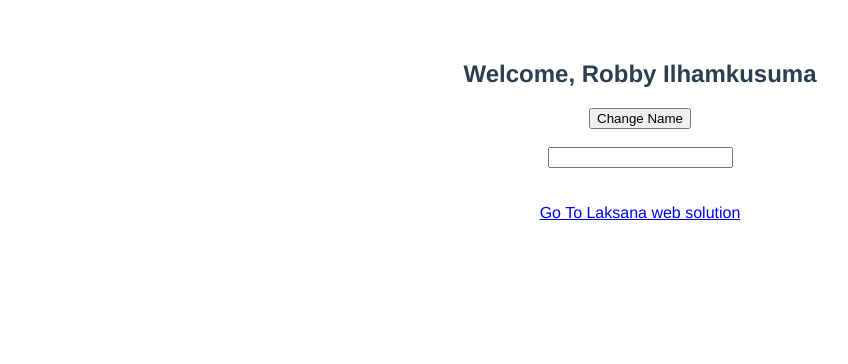
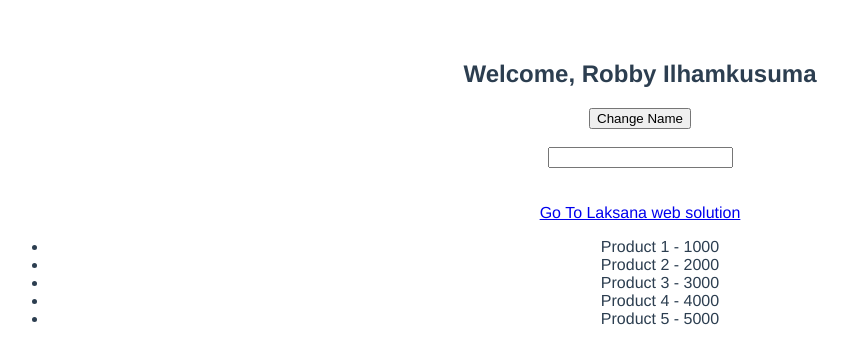
Before and after one commit to robbytrujillo/fundamentalVue, a Vue app: page / in a window 1280 px wide. Shown: the top 364 px of the page, without its empty margins (0-848 px from the left). Built offline with nearby package versions, Linux system fonts and the light colour scheme.

Commit message:
Fundamental Vue

```diff
--- a/src/App.vue
+++ b/src/App.vue
@@ -8,6 +8,17 @@
   <!-- output agar realtime -->
   {{ panggil }}<br /><br />
   <a :href="url">Go To Laksana web solution</a>
+  <br />
+  <!-- condition if -->
+  <div v-if="products.length">
+    <ul>
+      <!-- looping -->
+      <li v-for="item in products" :key="item.id">{{ item.title }} - {{ item.price }}</li>
+    </ul>
+  </div>
+  <div v-else>
+    <p>No Data Found</p>
+  </div>
 </template>
 
 <script>
@@ -18,6 +29,14 @@ export default {
       nama: "Robby Ilhamkusuma",
       url: "https://laksanasolution.com",
       panggil: "",
+
+      products: [
+        { id: 1, title: "Product 1", price: 1000 },
+        { id: 2, title: "Product 2", price: 2000 },
+        { id: 3, title: "Product 3", price: 3000 },
+        { id: 4, title: "Product 4", price: 4000 },
+        { id: 5, title: "Product 5", price: 5000 },
+      ],
     };
   },
   methods: {
```
